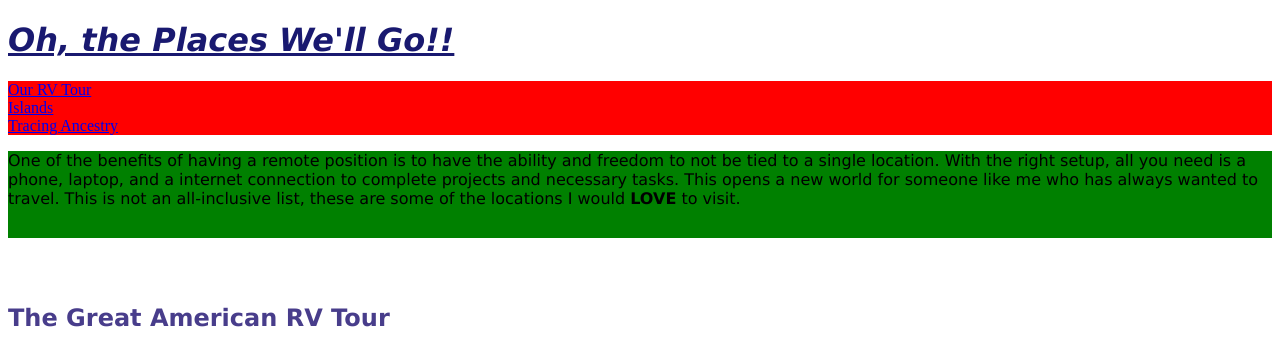
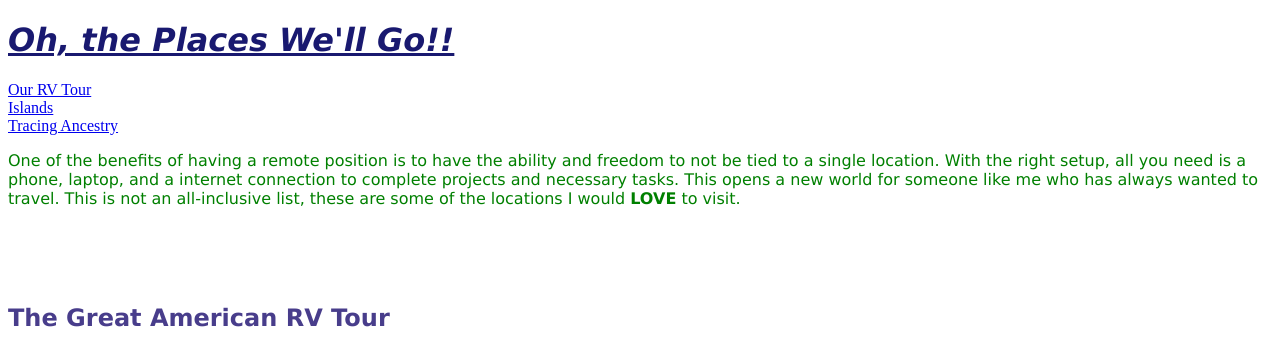
Before and after one commit to Stl-LC101-MAY-2022/js-assignment-4-html-me-something-mrztibbs, a website: page index.html in a window 1280 px wide. Shown: the top 349 px of the page. Drawn offline with Linux system fonts and the light colour scheme.

Commit message:
Corrected css file to pass specs

```diff
--- a/styles.css
+++ b/styles.css
@@ -35,11 +35,11 @@ body {
 }
 
 #mainHeading {
-    background-color: red;
+    color: red;
 }
 
 .funParagraph{
-background-color: green;
+color: green;
 }
 
 footer {
```
